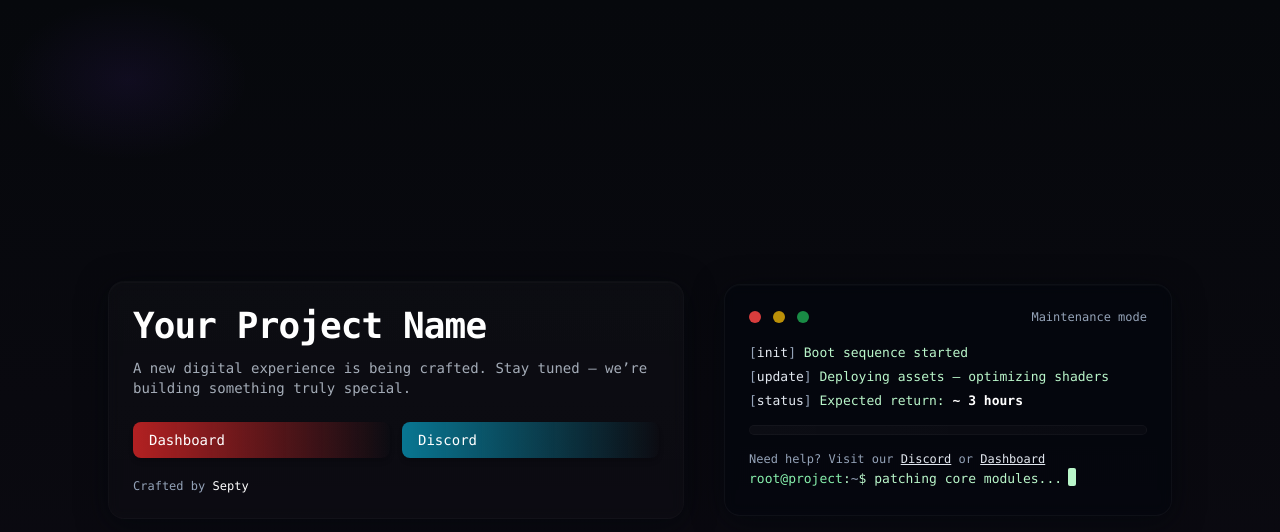
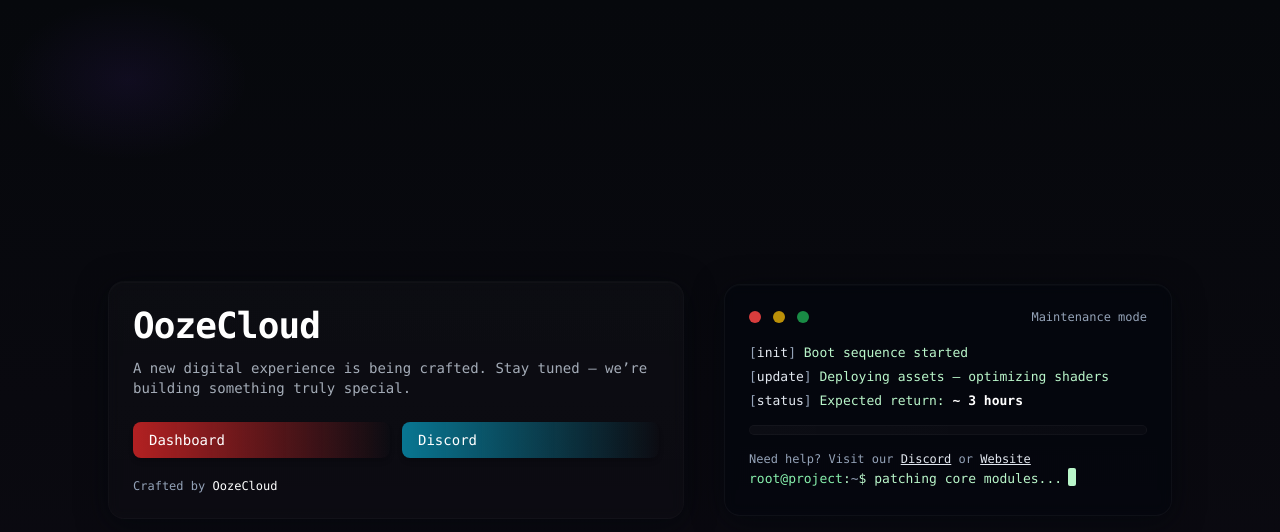
Before and after one commit to voidpuls/Maintence, a plain HTML site: page index.html in a window 1280 px wide. Drawn offline with nearby package versions, Linux system fonts and the light colour scheme.

Commit message:
Update index.html

```diff
--- a/index.html
+++ b/index.html
@@ -3,7 +3,7 @@
 <head>
   <meta charset="utf-8" />
   <meta name="viewport" content="width=device-width,initial-scale=1" />
-  <title>Your Project Name — Coming Soon</title>
+  <title>OozeCloud — Maintenance </title>
   <script src="https://cdn.tailwindcss.com"></script>
 
   <style>
@@ -90,13 +90,13 @@
 
     <header class="max-w-xl">
       <div class="p-6 rounded-2xl terminal glass-accent">
-        <h1 class="text-3xl sm:text-4xl font-semibold tracking-tight text-white">Your Project Name</h1>
+        <h1 class="text-3xl sm:text-4xl font-semibold tracking-tight text-white">OozeCloud</h1>
         <p class="mt-3 text-sm text-slate-300/80">A new digital experience is being crafted. Stay tuned — we’re building something truly special.</p>
         <div class="mt-6 grid grid-cols-2 gap-3">
           <a href="https://dash.domain.com" class="px-4 py-2 rounded-lg text-sm font-medium text-white bg-gradient-to-r from-red-600/80 to-darkgreen-500/80 shadow-md hover:scale-[1.01] transition">Dashboard</a>
           <a href="https://discord.domain.com" class="px-4 py-2 rounded-lg text-sm font-medium text-white bg-gradient-to-r from-cyan-600/80 to-darkgreen-500/80 shadow-md hover:scale-[1.01] transition">Discord </a>
         </div>
-        <p class="mt-5 text-xs text-slate-400"> Crafted by <a href="https://github.com/septydev" target="_blank" style="color: white">Septy</a>
+        <p class="mt-5 text-xs text-slate-400"> Crafted by <a href="https://oozecloud.com" target="_blank" style="color: white">OozeCloud</a>
       </div>
     </header>
 
@@ -119,9 +119,9 @@
           </div>
           <div class="mt-4 text-xs text-slate-400 font-mono">
            Need help? Visit our
-          <a href="https://discord.domain.com" class="underline text-slate-200 hover:text-white">Discord</a>
+          <a href="https://discord.gg/6Gj6rnhpFa" class="underline text-slate-200 hover:text-white">Discord</a>
           or
-         <a href="https://dash.domain.com" class="underline text-slate-200 hover:text-white">Dashboard</a>
+         <a href="https://oozecloud.com" class="underline text-slate-200 hover:text-white">Website</a>
          </div>
             <span class="text-green-300">root@project</span>:<span class="text-slate-400">~</span>$ <span id="typed">checking integrity...</span><span class="cursor" aria-hidden="true"></span>
           </div>
```
